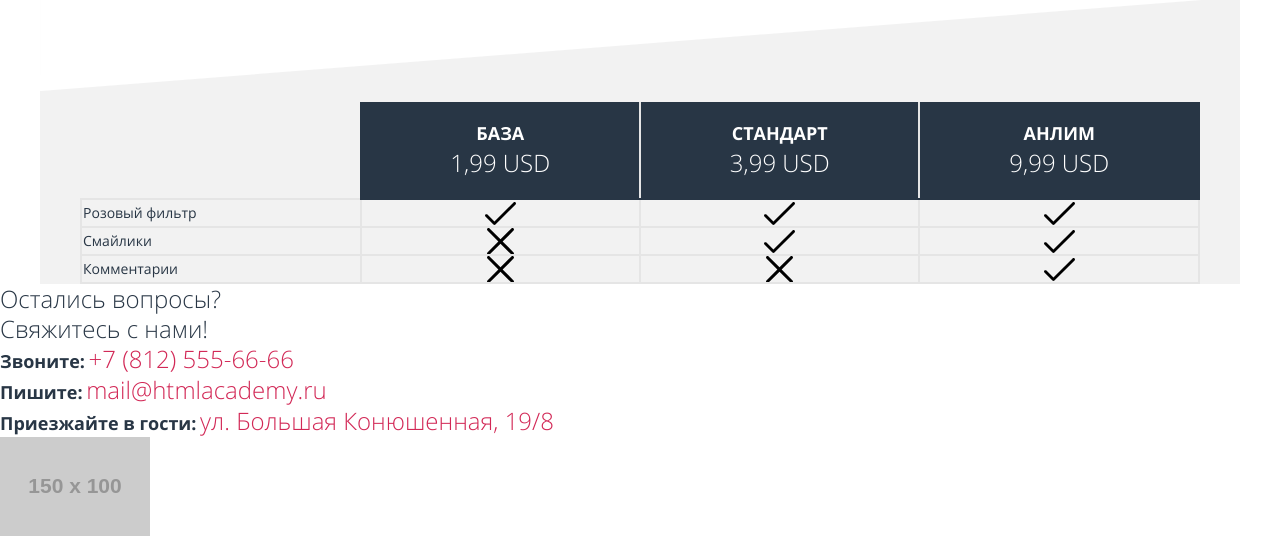
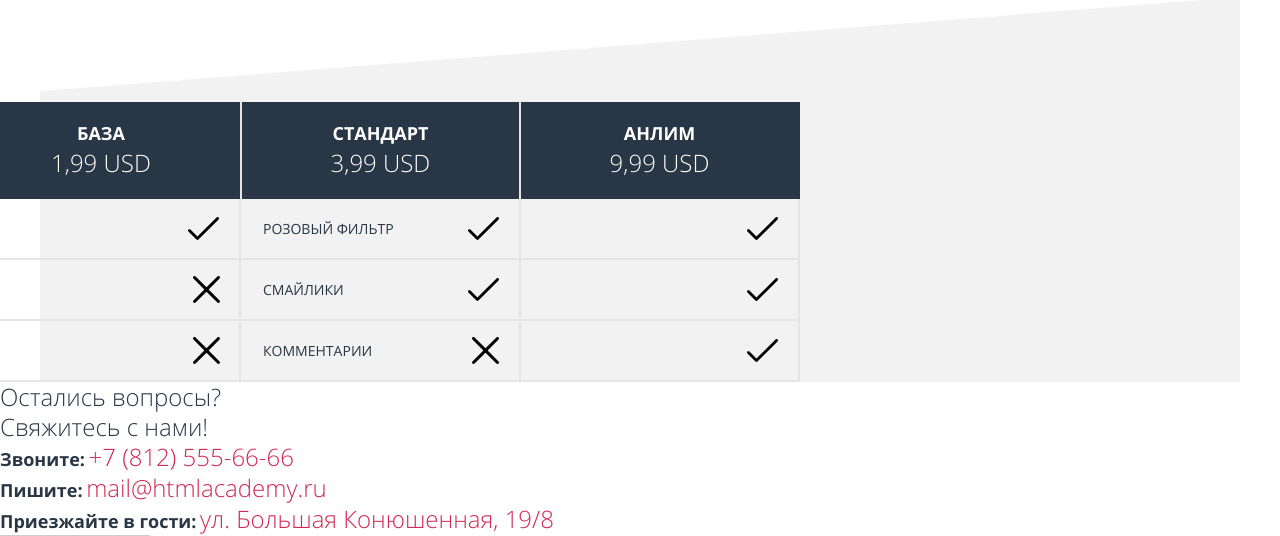
Before and after one commit to Yura-by/657157-pink-16, a website: page source/index.html in a window 1280 px wide. Shown: the part 2629-3165 px from the top of the page. Drawn offline with nearby package versions, Linux system fonts and the light colour scheme; files that its build step writes are made by us from their sources; placeholder pictures from the web are drawn by us.

Commit message:
Позиционирование таблицы для мобилы

```diff
--- a/source/index.html
+++ b/source/index.html
@@ -167,6 +167,7 @@
         </svg>
         <div class="tariffs__wrapper slider">
           <h2 class="visually-hidden">Описание тарифов</h2>
+          <div class="slider__wrapper">
             <table class="tariffs__table slider__table table-packages">
               <tr class="table-packages__row">
                 <th>
@@ -182,14 +183,14 @@
                 </th>
               </tr>
               <tr class="table-packages__row">
-              <td class="table-packages__data">
+                <td class="table-packages__data table-packages__data--option">
                   Розовый фильтр
                 </td>
                 <td class="table-packages__data table-packages__data--yes"></td>
                 <td class="table-packages__data table-packages__data--yes"></td>
                 <td class="table-packages__data table-packages__data--yes"></td>
               <tr class="table-packages__row">
-              <td class="table-packages__data">
+                <td class="table-packages__data table-packages__data--option">
                   Смайлики
                 </td>
                 <td class="table-packages__data table-packages__data--no"></td>
@@ -197,7 +198,7 @@
                 <td class="table-packages__data table-packages__data--yes"></td>
               </tr>
               <tr class="table-packages__row">
-              <td class="table-packages__data">
+                <td class="table-packages__data table-packages__data--option">
                   Комментарии
                 </td>
                 <td class="table-packages__data table-packages__data--no"></td>
@@ -205,6 +206,7 @@
                 <td class="table-packages__data table-packages__data--yes"></td>
               </tr>
             </table>
+          </div>
           <p class="tariffs__toggles slider__toggles">
             <button class="slider__toggle" type="button"><span class="visually-hidden">1</span></button>
             <button class="slider__toggle slider__toggle--current" type="button"><span class="visually-hidden">2</span></button>
--- a/source/less/blocks/slider.less
+++ b/source/less/blocks/slider.less
@@ -34,6 +34,12 @@
   box-shadow: 0 0 0 3px @main-color;
 }
 
+.slider-wrapper {
+  width: 1120px;
+  text-align: center;
+  margin: 0 auto;
+}
+
 @media (min-width: @desktop-width) {
   .slider__toggles {
     display: none;
--- a/source/less/blocks/table-packages.less
+++ b/source/less/blocks/table-packages.less
@@ -1,7 +1,9 @@
 .table-packages {
   border-collapse: collapse;
-  width: 1120px;
+  width: 840px;
   margin: 0 auto;
+  position: relative;
+  transform: translateX(-260px);
 }
 
 .table-packages__title {
@@ -11,13 +13,12 @@
   font-size: 18px;
   line-height: 30px;
   text-transform: uppercase;
-  border: 2px solid @main-color;
   border-right: 2px solid @trans-dark-color;
   box-sizing: border-box;
   text-align: center;
   width: 280px;
-  padding-top: 14px;
-  padding-bottom: 20px;
+  padding-top: 16px;
+  padding-bottom: 21px;
 }
 
 .table-packages__price {
@@ -32,6 +33,12 @@
   border: 2px solid @trans-dark-color;
   box-sizing: border-box;
   width: 280px;
+  text-transform: uppercase;
+  padding-top: 18px;
+  padding-bottom: 15px;
+  padding-left: 23px;
+  height: 60px;
+  border-top: none;
 }
 
 .table-packages__title--last {
@@ -41,14 +48,26 @@
 .table-packages__data--no {
   background-image: url("../../img/icon-no.svg");
   background-repeat: no-repeat;
-  background-position: 50% 50%;
+  background-position: right 20px top 50%;
 }
 
 .table-packages__data--yes {
   background-image: url("../../img/icon-yes.svg");
   background-repeat: no-repeat;
-  background-position: 50% 50%;
+  background-position: right 20px top 50%;
   background-size: 31px;
+}
+
+.table-packages tbody {
+  display: flex;
+  flex-direction: column;
+  align-itens: flex-end;
+}
+
+.table-packages__data--option {
+  position: absolute;
+  left: 280px;
+  border: none;
 }
 
 /*@media (min-width: @tablet-width) {
```
Lines whose indentation alone changed are shown as unchanged.
